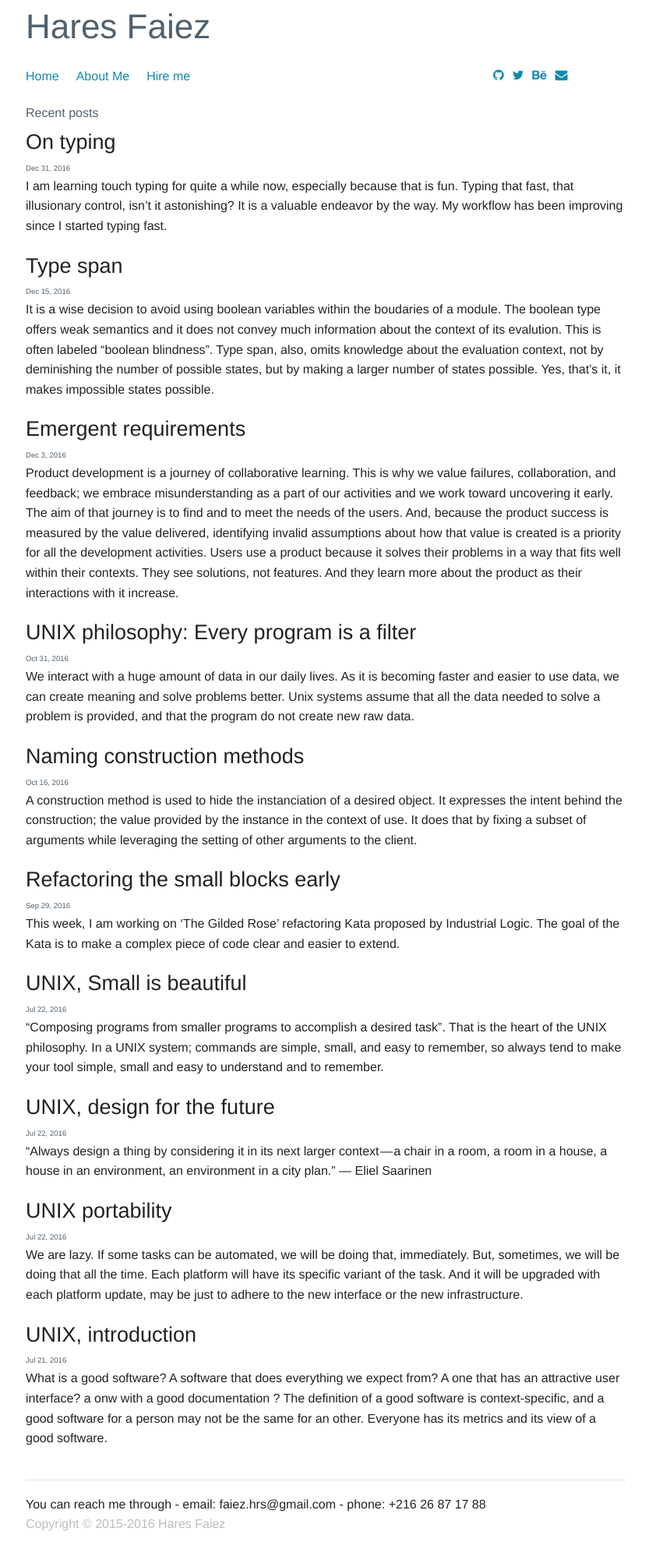
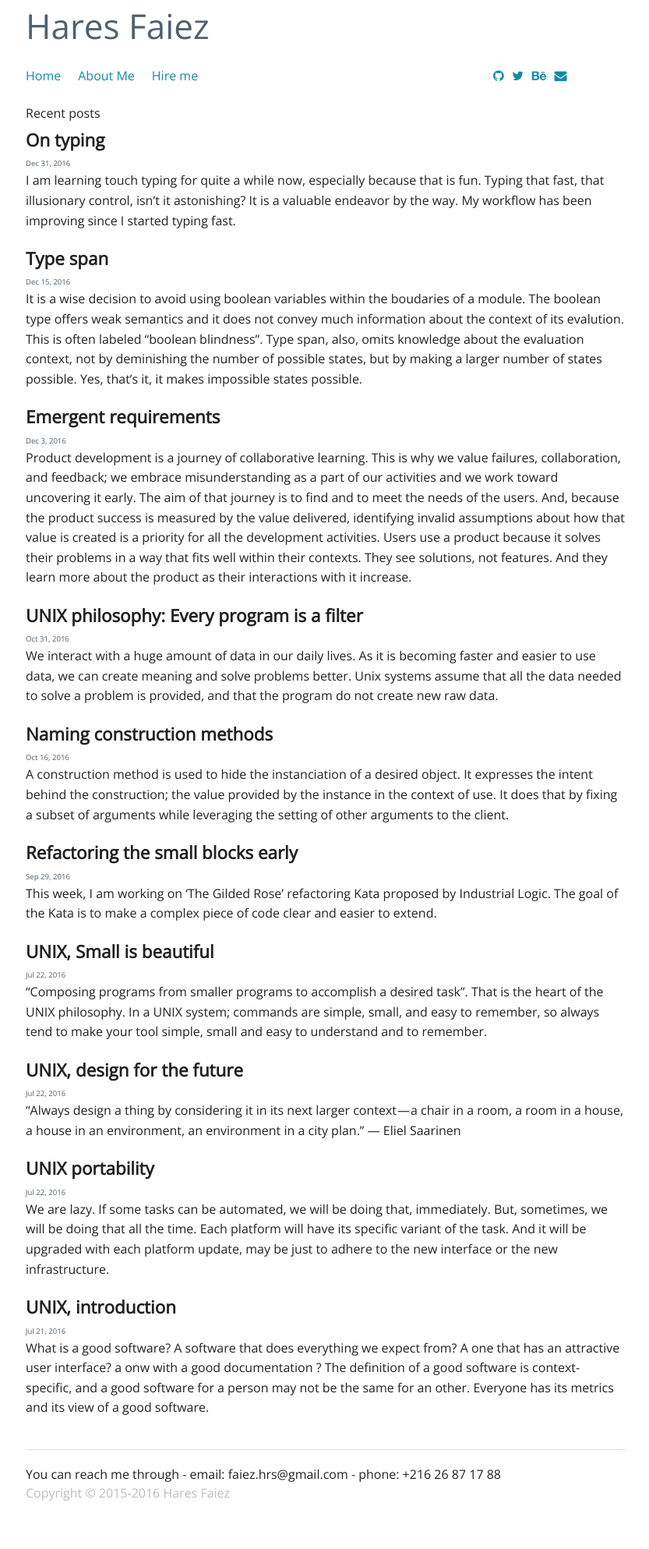
Before and after one commit to haresfaiez/haresfaiez.github.io, a Jekyll site: the page built from index.html, in a window 1280 px wide. Shown: the whole page at 78% size, without its empty margins (222-1055 px from the left). Built offline with Jekyll 4.4.1, drawn with Linux system fonts in a browser that asks for light colours; some web fonts are replaced; after the commit the page ends 1949 px from its top, so only the background shows below that.

Commit message:
Fix the typography
* Use "Open Sans" as the default font
* Make the title of a post bold and smaller

```diff
--- a/_includes/posts.html
+++ b/_includes/posts.html
@@ -1,13 +1,12 @@
 {% include pre-posts.html %}
 {% for post in site.posts %}
-<article>
-  <h3 class="vertical-outset">
-    <a class="text-accent"
-       href="{{ post.url | prepend: site.baseurl }}">
+<article class="text-bloc">
+  <h3 class="accent vertical-outset heading">
+    <a href="{{ post.url | prepend: site.baseurl }}">
       {{ post.title }}
     </a>
   </h3>
-  <small class="text-details text-primary_bright">
+  <small class="primary_bright">
     {{ post.date | date: "%b %-d, %Y" }}
   </small>
   {{ post.excerpt }}
--- a/_layouts/post.html
+++ b/_layouts/post.html
@@ -5,7 +5,7 @@ layout: default
   <section class="small-12 large-12 columns">
     <article itemscope itemtype="http://schema.org/BlogPosting">
       <header>
-	<h2 itemprop="name headline">{{ page.title }}</h2>
+	<h2 itemprop="name headline" class="content-heading">{{ page.title }}</h2>
 	<small class="text-details text-primary_bright">
 	  <time class="post__meta" datetime="{{ page.date | date_to_xmlschema }}" itemprop="datePublished">
 	    {{ page.date | date: "%b %-d, %Y" }}
--- a/_sass/custom/_color.scss
+++ b/_sass/custom/_color.scss
@@ -15,10 +15,10 @@ $hover-color          : #444A54;
   color: $primary-color_light;
 }
 
-.text-primary_bright {
+.text-bloc > .primary_bright {
   color: $primary-color_bright;
 }
 
-.text-accent {
+.text-bloc > .accent a {
   color: $accent-color;
 }
--- a/_sass/custom/_typography.scss
+++ b/_sass/custom/_typography.scss
@@ -8,9 +8,18 @@ $sans-serif-font: "Open Sans", sans-serif !default;
 }
 
 body {
-  family: $sans-serif-font;
+  font-family: $sans-serif-font;
 }
 
 h1, h2, h3, h4, h5, h6 {
-  family: $sans-serif-font;
+  font-family: $sans-serif-font;
 }
+
+.content-heading {
+  font-weight: bold;
+}
+
+.text-bloc > .heading {
+  font-weight: bold;
+  font-size  : 1.4em;
+}
```
